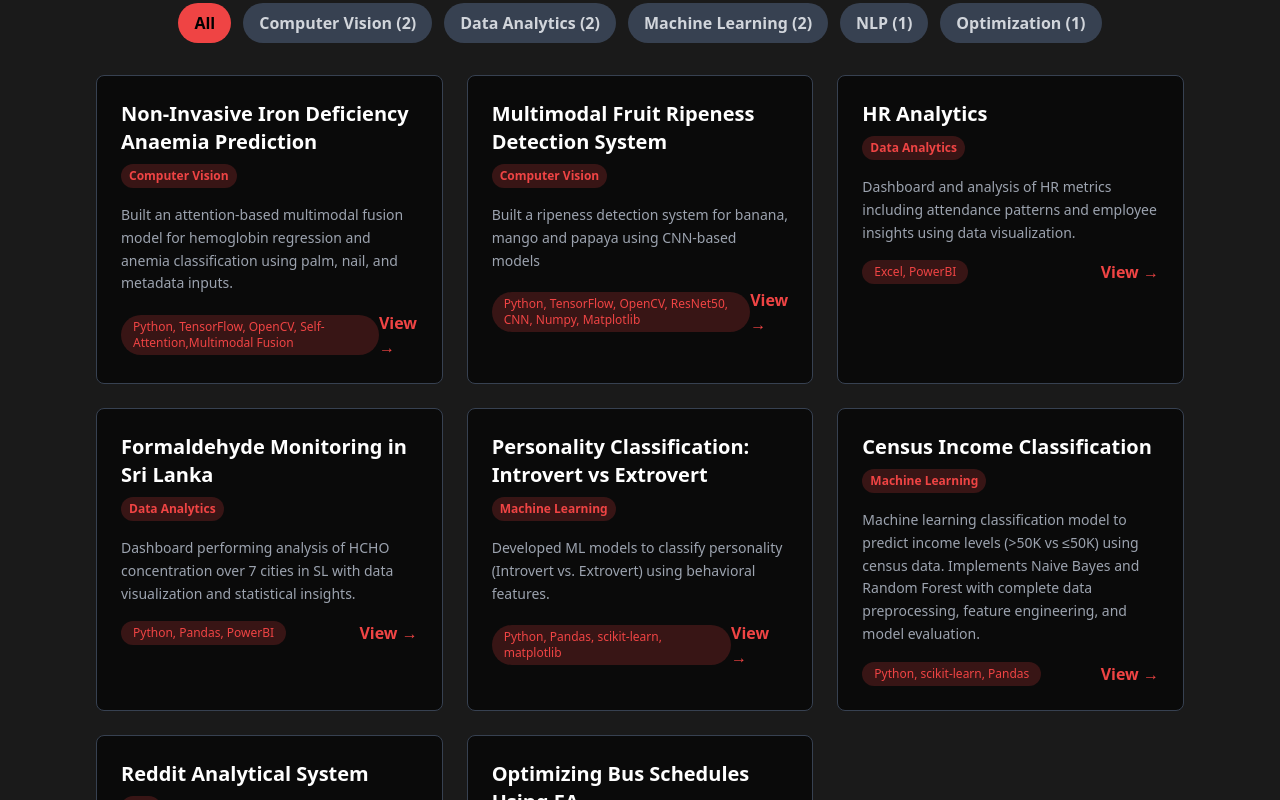
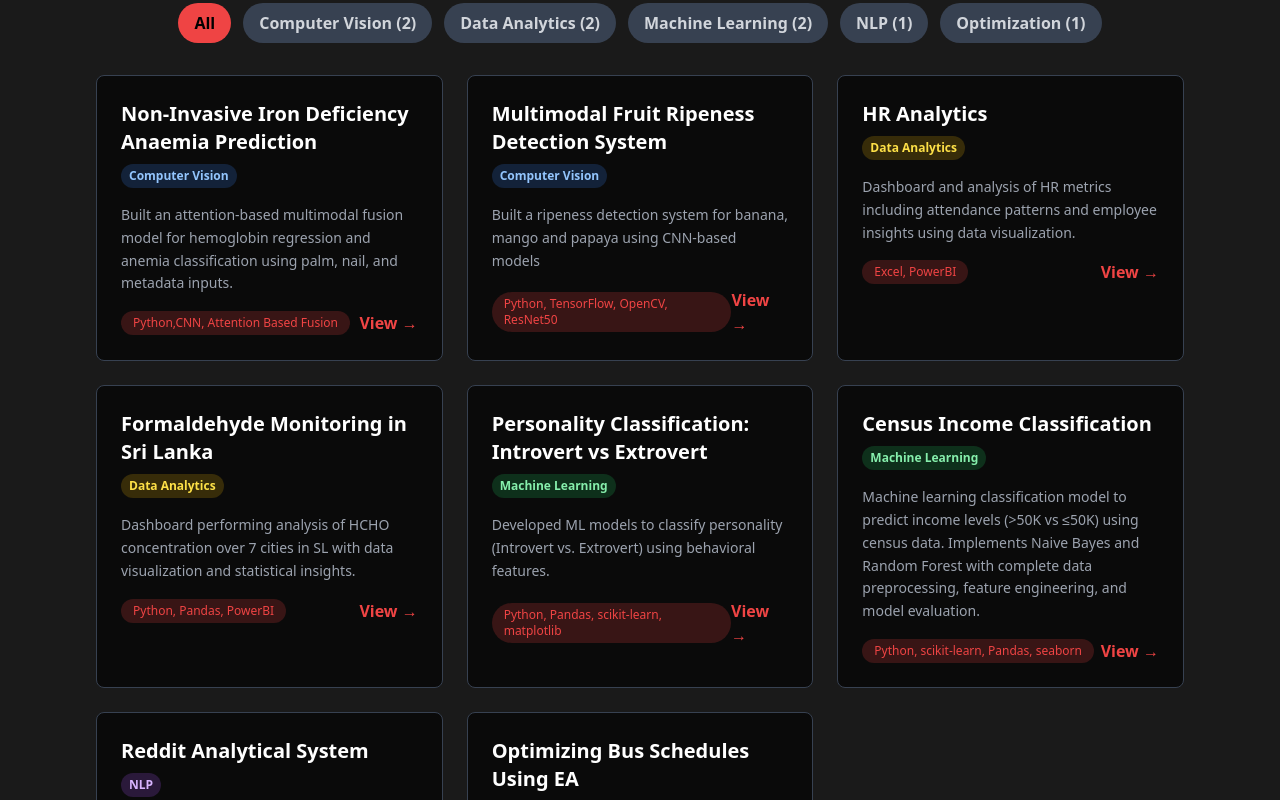
Before and after one commit to MadhunishaBala/Portfolio, a Next.js app: page / in a window 1280 px wide. Shown: the part 3740-4540 px from the top of the page. Built offline with nearby package versions, Linux system fonts and the light colour scheme; no server answers.

Commit message:
Update Projects.tsx

```diff
--- a/src/components/Projects.tsx
+++ b/src/components/Projects.tsx
@@ -21,11 +21,11 @@
 const CATEGORIES = ['Computer Vision','Data Analytics', 'Machine Learning','NLP','Optimization']
 
 const CATEGORY_COLORS: { [key: string]: string } = {
-  'Computer Vision': 'bg-blue-500',
-  'Data Analytics': 'bg-yellow-500',
-  'Machine Learning': 'bg-green-500',
-  'NLP': 'bg-purple-500',
-  'Optimization': 'bg-orange-500',
+  'Computer Vision': 'bg-blue-500/20 text-blue-300',
+  'Data Analytics':  'bg-yellow-500/20 text-yellow-300',
+  'Machine Learning':'bg-green-500/20 text-green-300',
+  'NLP':             'bg-purple-500/20 text-purple-300',
+  'Optimization':    'bg-orange-500/20 text-orange-300',
 }
 
 export default function Projects() {
@@ -65,7 +65,7 @@
       name: 'Non-Invasive Iron Deficiency Anaemia Prediction',
       description: 'Built an attention-based multimodal fusion model for hemoglobin regression and anemia classification using palm, nail, and metadata inputs.',
       url: 'https://github.com/MadhunishaBala/Non-Invasive-Iron-Deficiency-Anaemia-Prediction-using-Multimodal-Fusion',
-      language: 'Python, TensorFlow, OpenCV, Self-Attention,Multimodal Fusion',
+      language: 'Python,CNN, Attention Based Fusion',
       categories: ['Computer Vision']
     },
 
@@ -73,7 +73,7 @@
       name: 'Multimodal Fruit Ripeness Detection System',
       description:'Built a ripeness detection system for banana, mango and papaya using CNN-based models',
       url:'https://github.com/vgry5/Multi-modal-Fruit-Ripeness-Detection-System',
-      language:'Python, TensorFlow, OpenCV, ResNet50, CNN, Numpy, Matplotlib',
+      language:'Python, TensorFlow, OpenCV, ResNet50',
       categories:['Computer Vision']
     },
 
@@ -107,7 +107,7 @@
       name: 'Census Income Classification',
       description: 'Machine learning classification model to predict income levels (>50K vs ≤50K) using census data. Implements Naive Bayes and Random Forest with complete data preprocessing, feature engineering, and model evaluation.',
       url: 'https://github.com/MadhunishaBala/Census_Income_Classification',
-      language: 'Python, scikit-learn, Pandas',
+      language: 'Python, scikit-learn, Pandas, seaborn',
       categories: ['Machine Learning'],
     },
 
@@ -205,7 +205,7 @@
                 {project.categories.map(cat => (
                   <span
                     key={cat}
-                    className="text-xs bg-accent bg-opacity-20 text-accent px-2 py-1 rounded-full font-semibold"
+                    className={`text-xs px-2 py-1 rounded-full font-semibold ${CATEGORY_COLORS[cat]}`}
                   >
                     {cat}
                   </span>
```
